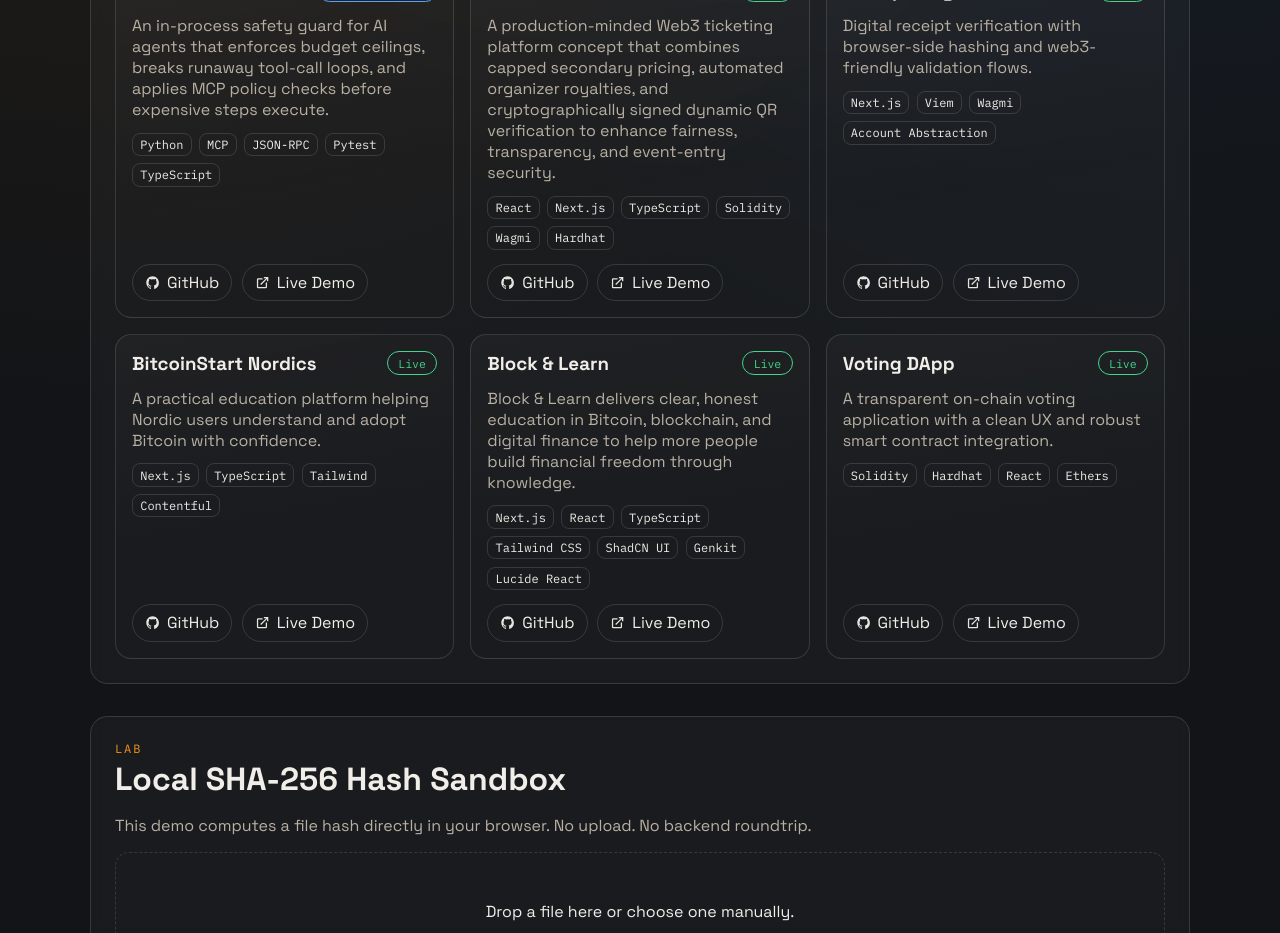
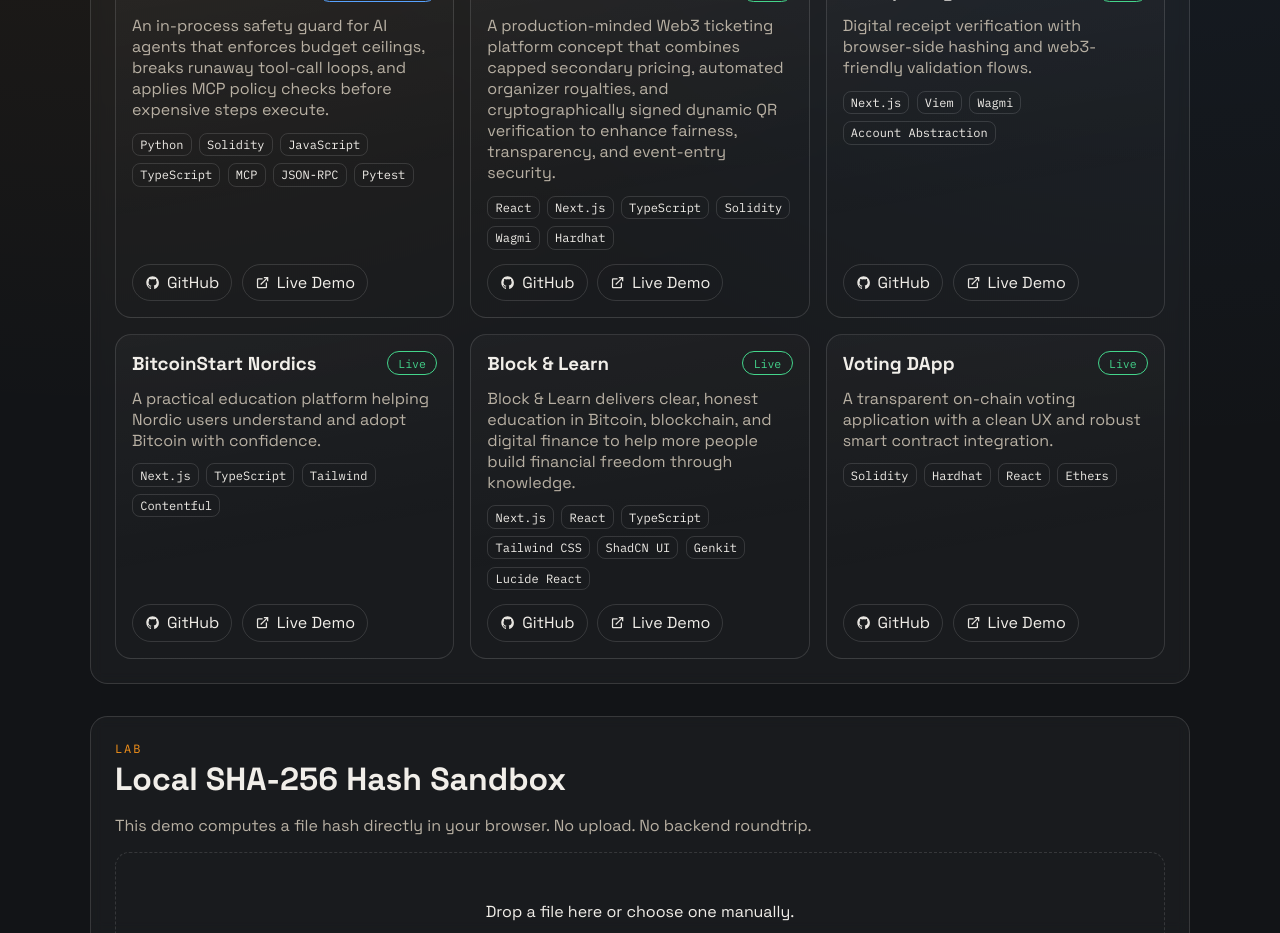
Before and after one commit to hedigardi/hedi-gardi, a React (Vite) app: page / in a window 1280 px wide. Shown: the part 980-1913 px from the top of the page. Built offline with nearby package versions, Linux system fonts and the light colour scheme; no server answers.

Commit message:
updated project

```diff
--- a/src/data/projects.ts
+++ b/src/data/projects.ts
@@ -12,7 +12,15 @@ export const projects: Project[] = [
     name: "TxVeto",
     description:
       "An in-process safety guard for AI agents that enforces budget ceilings, breaks runaway tool-call loops, and applies MCP policy checks before expensive steps execute.",
-    stack: ["Python", "MCP", "JSON-RPC", "Pytest", "TypeScript"],
+    stack: [
+      "Python",
+      "Solidity",
+      "JavaScript",
+      "TypeScript",
+      "MCP",
+      "JSON-RPC",
+      "Pytest",
+    ],
     status: "In Development",
     githubUrl: "https://github.com/hedigardi/TxVeto",
     demoUrl: "https://txveto.hedigardi.com",
```
